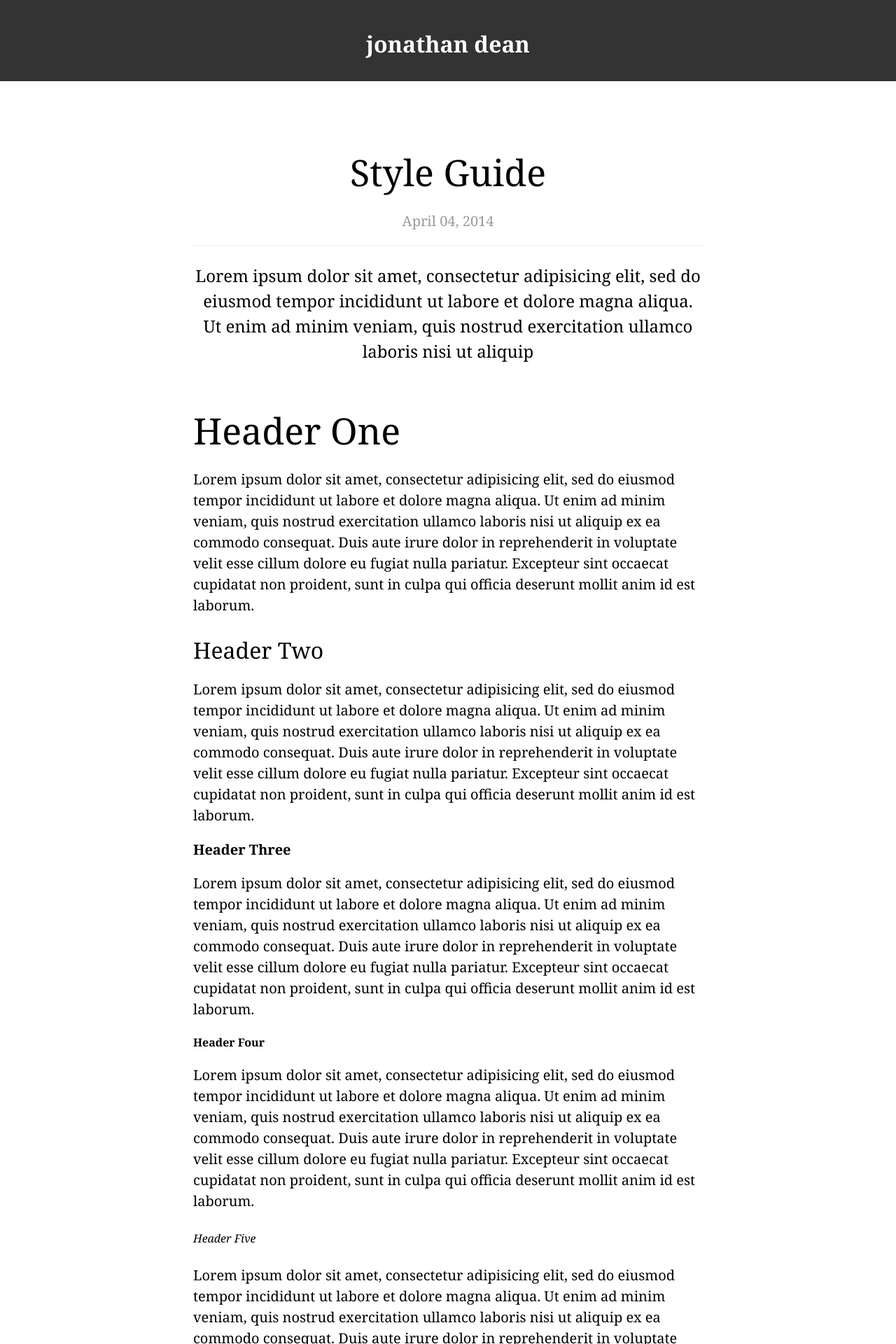
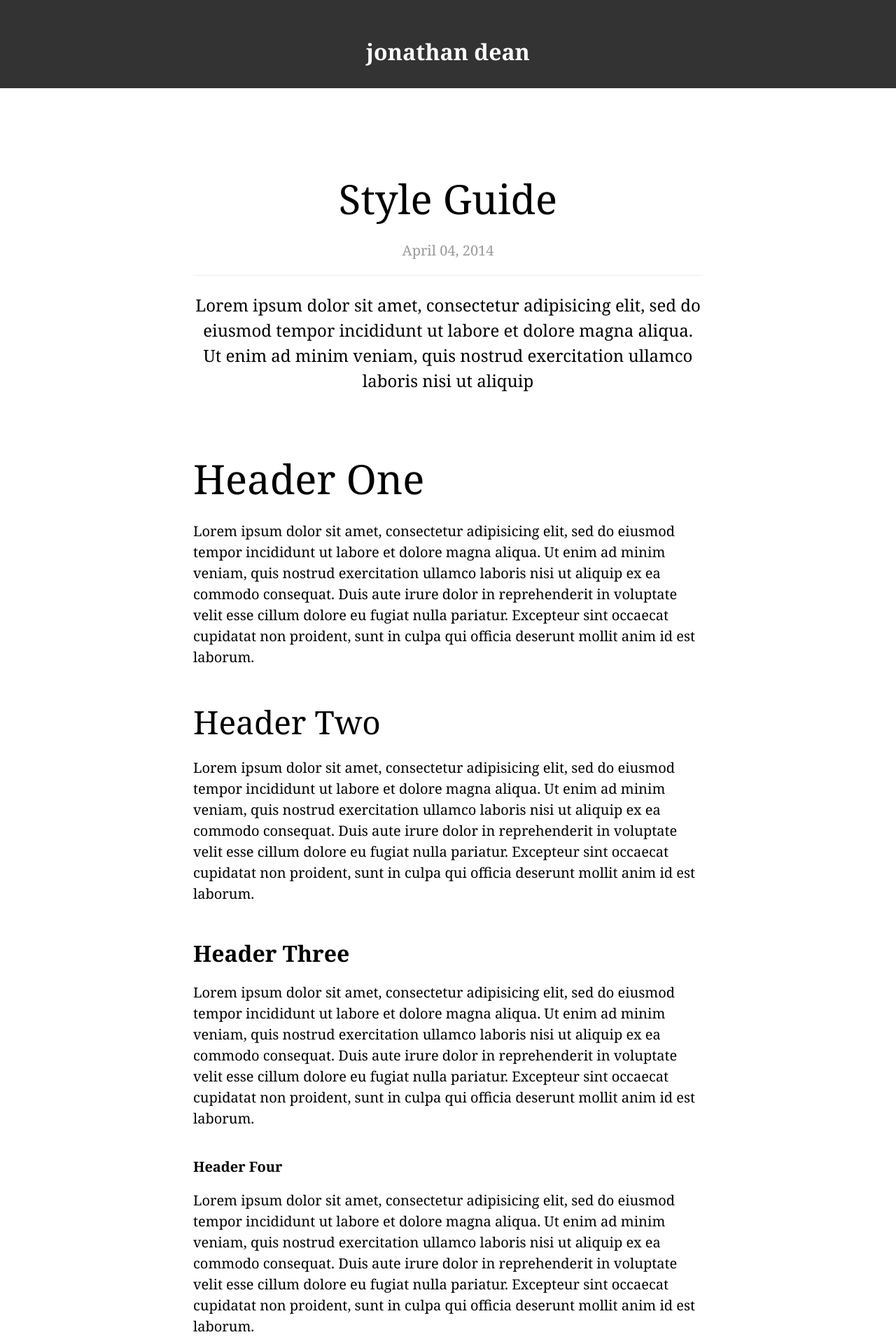
Before and after one commit to jonathandean/jonathandean.github.io, a Jekyll site: the page built from _posts/2014-04-04-styles.html, in a window 1280 px wide. Shown: the top 1920 px of the page at 70% size. Built offline with Jekyll 4.4.1, drawn with Linux system fonts in a browser that asks for light colours.

Commit message:
better type scale

```diff
--- a/_sass/_lists.scss
+++ b/_sass/_lists.scss
@@ -1,5 +1,5 @@
 .large-list {
-  font-size:$type-4;
+  font-size:$type-5;
   li {
     border-top:1px solid #eee;
   }
@@ -23,7 +23,7 @@
 .post {
     ul,dl {
       line-height:1.618;
-      font-size:$type-4;
+      font-size:$copy;
       margin-bottom:1em;
     }
     dt {
--- a/_sass/_nav.scss
+++ b/_sass/_nav.scss
@@ -11,8 +11,7 @@
 nav[role="navigation"] li,
 ul.social li {
   display:inline-block;
-  font-size:$type-4;
-  //border-right: 1px solid #ddd;
+  font-size: $copy;
 
   &:last-child {
     border-right: none;
--- a/css/i.css
+++ b/css/i.css
@@ -354,32 +354,40 @@
   font-family: "Apollo W02", Cambria, Georgia, serif;
   font-size: 20px; }
 
-h1, h2, h3, h4, h5, h6 {
+h1, h2, h3, h4, h5, h6,
+.h1, .h2, .h3, .h4, .h5, .h6 {
+  margin-bottom: .35em;
   font-weight: 100; }
 
-h1, .h2, .h3, .h4, .h5, .h6 {
-  margin-bottom: .35em; }
+h4, h5, h6,
+.h4, .h5, .h6 {
+  margin-top: 2em; }
 
 h1, .h1 {
-  font-size: 52px; }
+  font-size: 58px;
+  margin-top: 1em; }
 
 h2, .h2 {
-  font-size: 32px; }
+  font-size: 46px;
+  margin-top: 1em; }
 
 h3, .h3 {
+  font-size: 32px;
+  font-weight: 900;
+  margin-top: 1.5em; }
+
+h4, .h4 {
   font-size: 20px;
   font-weight: 900; }
 
-h4, .h4 {
-  font-size: 16px;
+h5, .h5 {
+  font-size: 20px;
+  font-style: italic;
   font-weight: 900; }
 
-h5, .h5 {
-  font-size: 16px;
+h6, .h6 {
+  font-size: 20px;
   font-style: italic; }
-
-h6, .h6 {
-  font-size: 16px; }
 
 p, li {
   font-size: 20px;
@@ -404,7 +412,7 @@
     text-decoration: none; }
 
 .home .identity {
-  font-size: 52px; }
+  font-size: 46px; }
 
 .intro {
   font-size: 24px; }
@@ -436,7 +444,7 @@
   font-family: "Apollo MT W02 Italic";
   padding: 1em 0 1.75em 0; }
   blockquote p {
-    font-size: 32px; }
+    font-size: 20px; }
   blockquote footer, blockquote footer a {
     font-size: 16px;
     line-height: 2;
@@ -453,7 +461,7 @@
   color: #999999; }
 
 .copyright p {
-  font-size: 12px; }
+  font-size: 16px; }
 
 .bb {
   border-bottom: 1px dotted #eeeeee; }
```
Also changed, not shown: _sass/_type.scss (+18 -10 lines), _sass/_vars.scss (+6 -6 lines).
